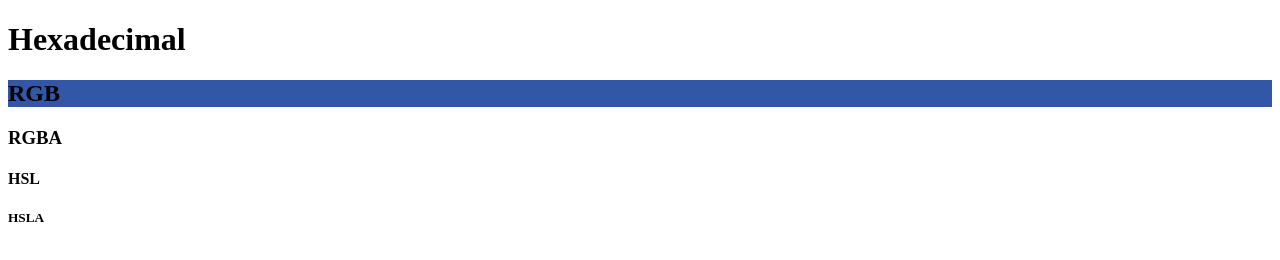
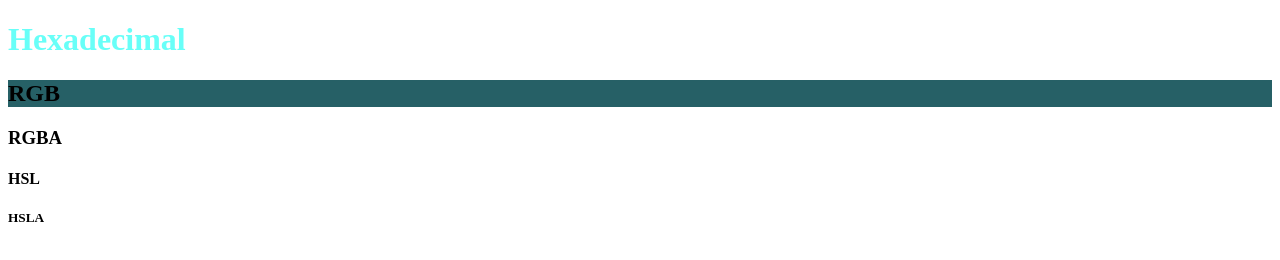
Before and after one commit to ottexxx/TecnicoInformaticaParaInternet, a plain HTML site: page Bibia/cores.html in a window 1280 px wide. Drawn offline with Linux system fonts and the light colour scheme.

Commit message:
Update cores.html

```diff
--- a/Bibia/cores.html
+++ b/Bibia/cores.html
@@ -8,6 +8,10 @@
     <style>
         h2{
             background: rgb(50, 87, 167);
+            background: rgb(15%, 37.8%, 40%);
+        }
+        h1{
+            color: #68FFF8
         }
     </style>
     </head>
```
